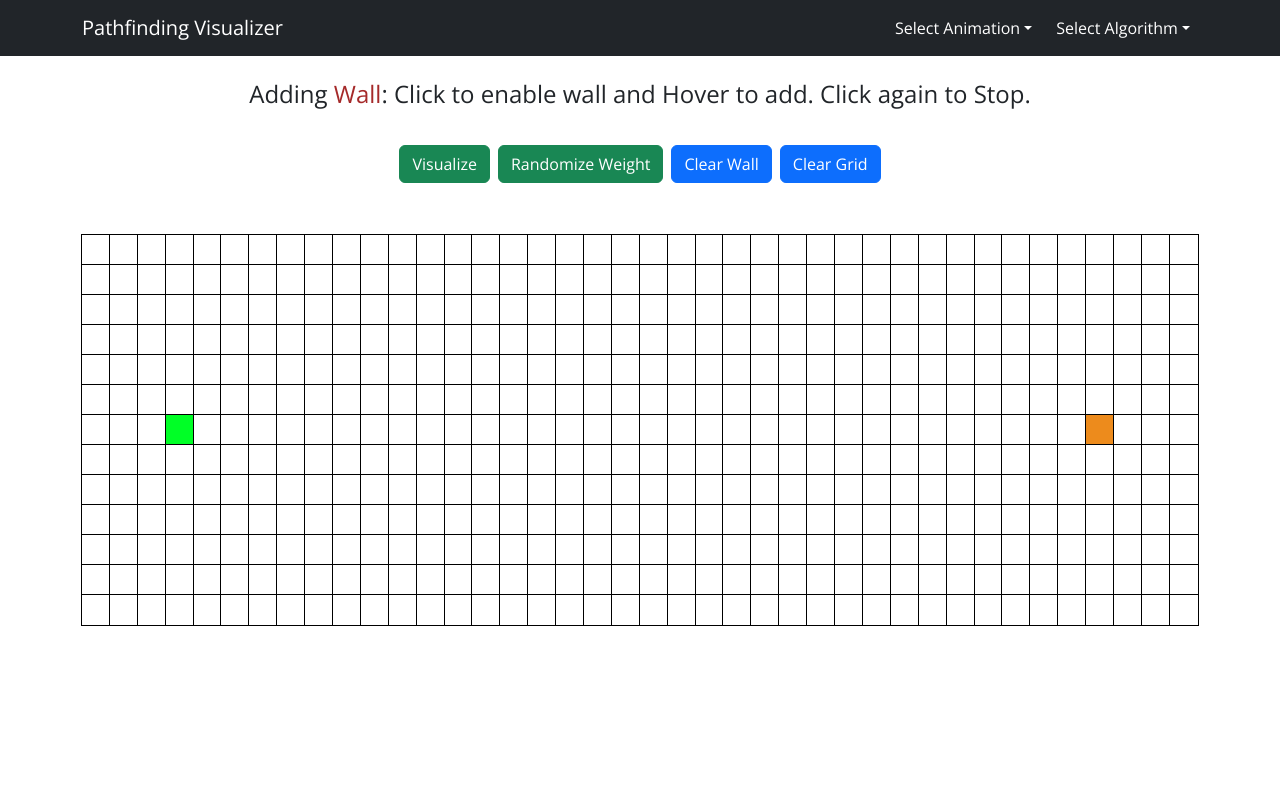
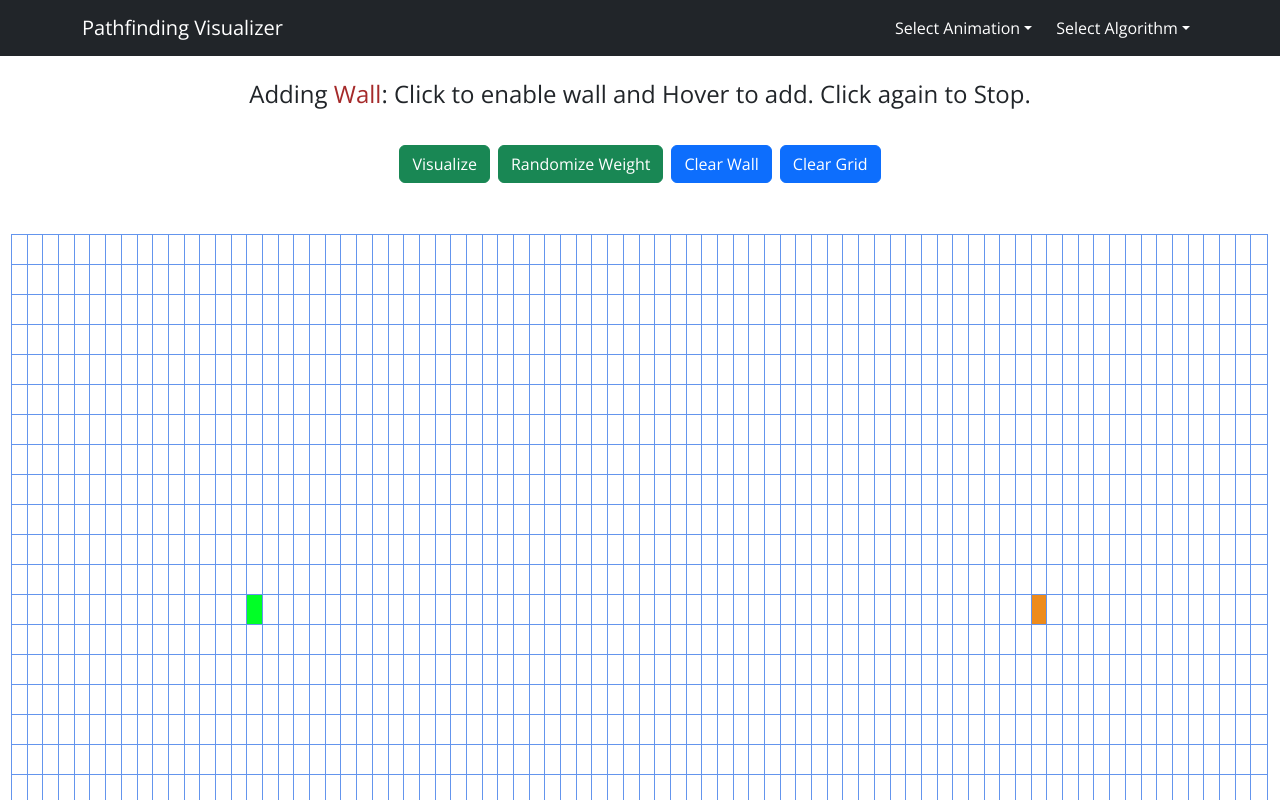
Before and after one commit to KentV12/algorithm_visualizer_react, a React (Create React App) app: page / in a window 1280 px wide. Shown: the top 800 px of the page. Built offline with nearby package versions, Linux system fonts and the light colour scheme.

Commit message:
extended grid width, modified styles and made DFS work in weighted grid

```diff
--- a/src/App.js
+++ b/src/App.js
@@ -13,10 +13,10 @@ function App() {
   const [curAnim, setAnim] = useState("");
 
   const grid = [];
-  const rows = 13;
-  const cols = 40;
-  const start = [6, 3];
-  const end = [6, 36];
+  const rows = 25;
+  const cols = 80;
+  const start = [12, 15];
+  const end = [12, 65];
 
   // reset grid
   const clearGrid = () => {
@@ -140,7 +140,7 @@ function App() {
         </button>
       </div>
 
-      <div className="container mt-5" style={{ fontSize: 0 }}>
+      <div className="container-fluid mt-5" style={{ fontSize: 0 }}>
         {grid}
       </div>
 
--- a/src/algorithms/DFS.js
+++ b/src/algorithms/DFS.js
@@ -1,4 +1,4 @@
-import { adjacentNeighbor } from "./algoFunc";
+import { adjacentNeighbor, validNeighbor } from "./algoFunc";
 
 let visitedOrder = [];
 let shortestPath = [];
@@ -38,7 +38,7 @@ function solve(row, col, rows, cols) {
     if (visited[[cur[0], cur[1]]] !== true) {
       // finds the neighbor of this cell
       let neighbors = adjacentNeighbor(cur[0], cur[1], rows, cols);
-      let neighborLength = validNeighbor(neighbors, visited);
+      let neighborLength = unvisitedNeighbor(neighbors, visited);
 
       // let neightbor
 
@@ -60,8 +60,8 @@ function solve(row, col, rows, cols) {
         if (wasDeadEnd) parent = saveParent[[cur[0], cur[1]]];
         shortestPath[[cur[0], cur[1]]] = parent;
       } else if (
-        document.getElementById(cur[0] + "-" + cur[1]).className ===
-        "cell empty"
+        validNeighbor(document.getElementById(cur[0] + "-" + cur[1]).className)
+        // === "cell empty"
       ) {
         // use saved parent if previous cell path was a dead end to prevent path
         if (wasDeadEnd) {
@@ -84,7 +84,7 @@ function solve(row, col, rows, cols) {
   } while (stack.length > 0 && !found);
 }
 
-function validNeighbor(neighbors, visited) {
+function unvisitedNeighbor(neighbors, visited) {
   let count = 0;
 
   for (let i = 0; i < neighbors.length; i++) {
--- a/src/algorithms/algoFunc.js
+++ b/src/algorithms/algoFunc.js
@@ -49,7 +49,7 @@ export function adjacentNeighbor(row, col, rows, cols) {
   return neighbors;
 }
 
-function validNeighbor(name) {
+export function validNeighbor(name) {
   const validNames = [
     "cell empty",
     "cell weight1",
--- a/src/index.css
+++ b/src/index.css
@@ -30,108 +30,6 @@ body {
   background-color: #198754;
 }
 
-/* .Nav {
-  background-color: #333;
-  padding: 1rem;
-}
-
-.dropdown {
-  display: inline;
-  padding: 1rem;
-  color: white;
-  background-color: #333;
-}
-
-.dropdown:hover {
-  background-color: #111;
-}
-
-ul {
-  list-style-type: none;
-  margin: 0;
-  padding: 0;
-  overflow: hidden;
-  background-color: #333;
-  padding: 15px;
-}
-
-li {
-  display: inline;
-  align-items: center;
-}
-
-a {
-  color: white;
-  text-decoration: none;
-  padding: 20px;
-  font-size: 1.25rem;
-}
-
-a:hover {
-  background-color: #111;
-} */
-
-/* .notGrid {
-  width: fit-content;
-  margin: auto;
-} */
-
-/* h1 {
-  text-align: center;
-  justify-content: center;
-  width: fit-content;
-} */
-
-/* .rad-button { */
-  /* font-size: 1.5rem; */
-  /* font-size: clamp(1rem, -0.875rem + 8.333vw, 1.5rem);
-  font-weight: bold;
-  line-height: 1.1;
-  display: grid;
-  grid-template-columns: 1em auto;
-  gap: 0.5em;
-  margin-top: 10px;
-  width: fit-content;
-} */
-
-/* input[type="radio"] {
-  -webkit-appearance: none;
-  appearance: none;
-  background-color: #fff;
-  margin: 0;
-  font: inherit;
-  color: black;
-  width: 1.15em;
-  height: 1.15em;
-  border: 0.15em solid black;
-  border-radius: 50%;
-
-  display: grid;
-  place-content: center;
-}
-
-input[type="radio"]::before {
-  content: "";
-  width: 0.65em;
-  height: 0.65em;
-  border-radius: 50%;
-  transform: scale(0);
-  transition: 150ms transform ease-in-out;
-  box-shadow: inset 1em 1em rgb(6, 135, 233);
-}
-
-input[type="radio"]:checked::before {
-  transform: scale(1);
-} */
-
-/* .container { */
-  /* border: 2px solid steelblue; */
-  /* margin: auto; */
-  /* padding: 2rem; */
-  /* text-align: center; */
-  /* width: 100%; */
-/* } */
-
 .gridContainer {
   /* font-size 0 or there will be space between rows */
   box-shadow: 1px 1px #000;
@@ -150,11 +48,11 @@ input[type="radio"]:checked::before {
   add background-color as white to fix combining outline
   */
 
-  outline: 1px solid black;
+  outline: 1px solid cornflowerblue;
   /* width: calc((100% / 40));
   height: calc((100% / 13)); */
 
-  width: calc((100% / 40));
+  width: calc((100% / 80));
   height: 30px;
 
   /* box-shadow: -1px -1px #000;
@@ -183,7 +81,7 @@ input[type="radio"]:checked::before {
 }
 
 .cell.wall {
-  background-color: brown;
+  background-color: rgb(45, 97, 188);
 }
 
 .cell.weight1 {
@@ -205,17 +103,17 @@ input[type="radio"]:checked::before {
 
 .cell.weight1.outerScan {
   animation-name: visitAnimation;
-  animation-duration: 0.5s;
+  animation-duration: 1s;
 }
 
 .cell.weight2.outerScan {
   animation-name: visitAnimation;
-  animation-duration: 0.5s;
+  animation-duration: 1s;
 }
 
 .cell.weight3.outerScan {
   animation-name: visitAnimation;
-  animation-duration: 0.5s;
+  animation-duration: 1s;
 }
 
 .cell.empty.outerScan {
```
